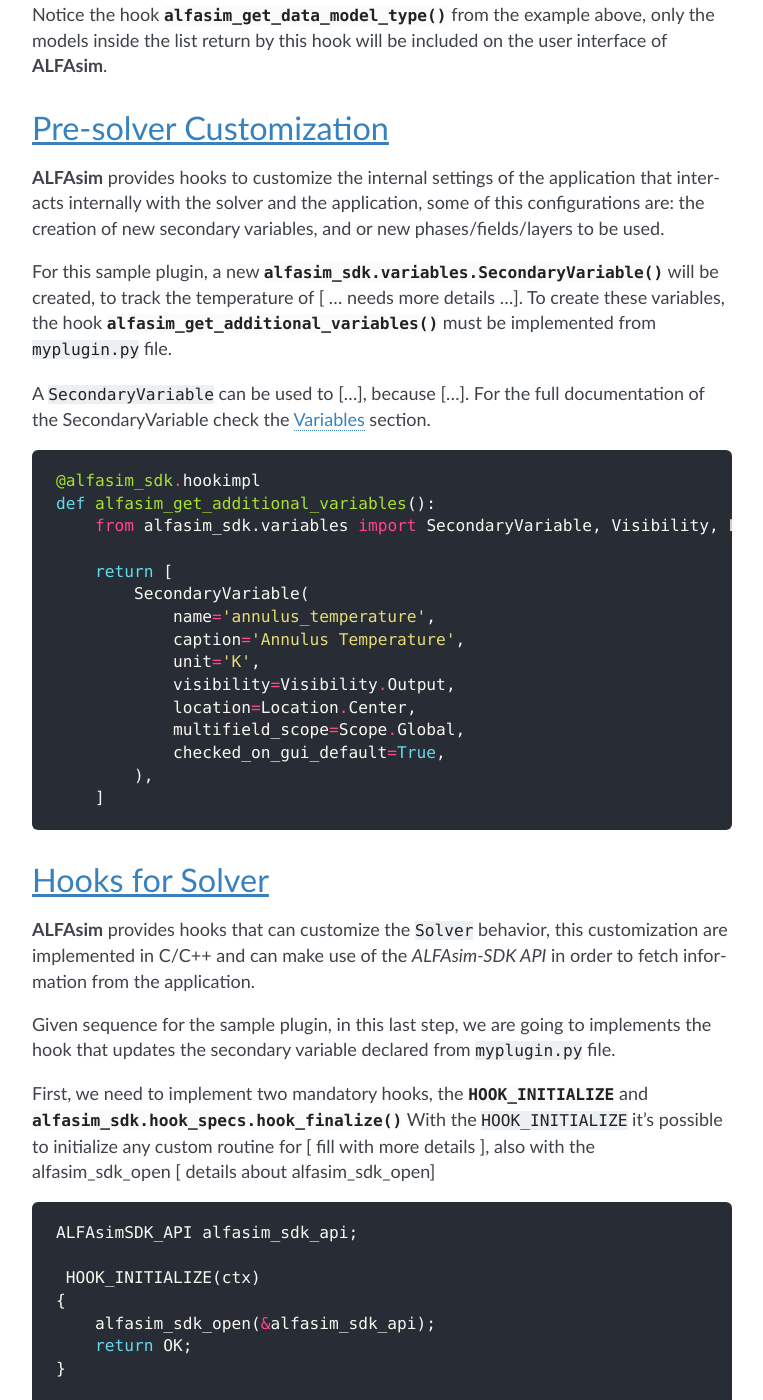
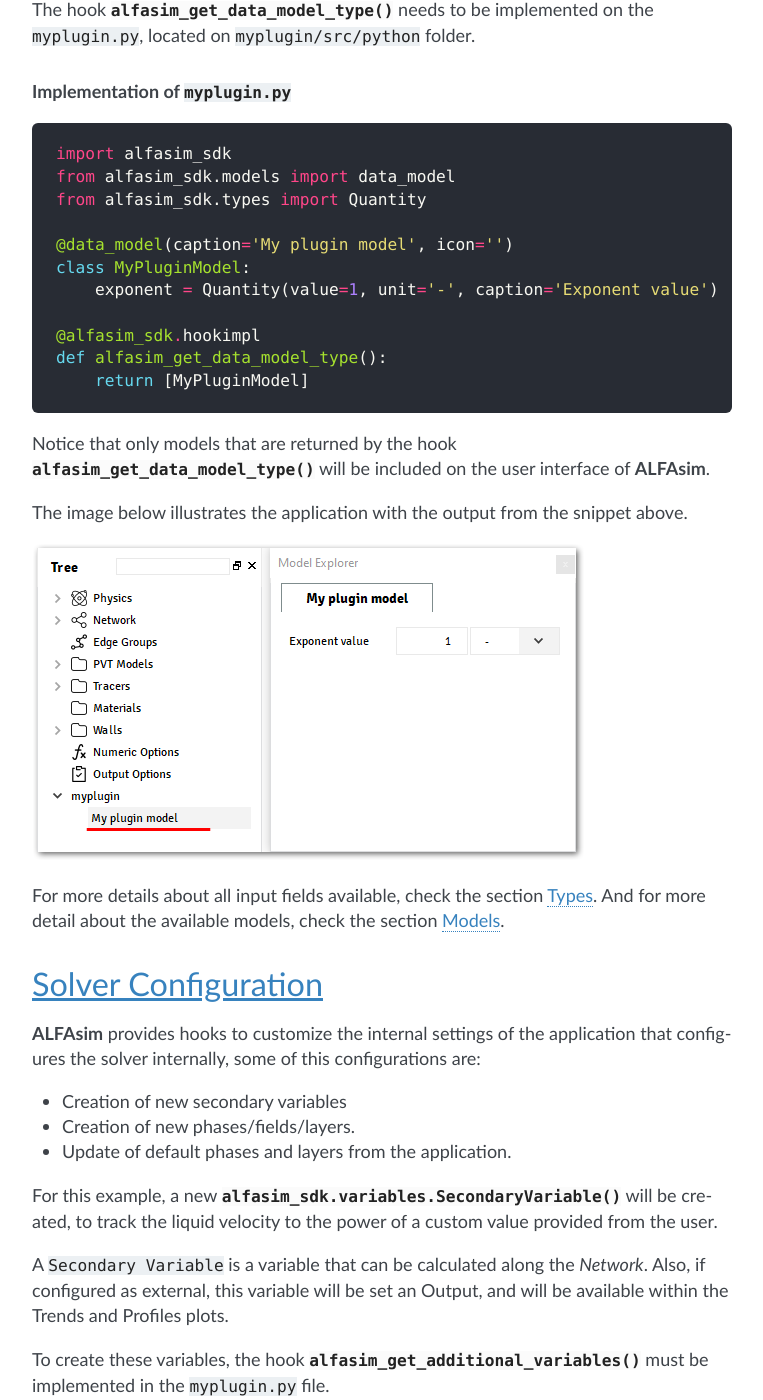
Before and after one commit to ESSS/alfasim-sdk, a Sphinx documentation site: the page built from docs/source/02_alfasim_sdk_by_example.rst, in a window 1280 px wide and 1400 px high, scrolled down 1706 px. Shown: the whole window, without its empty margins (368-1131 px from the left). Built offline with Sphinx 7.4.7, drawn with Linux system fonts in a browser that asks for light colours; some of the changed text lies outside the part shown.

Commit message:
Update plugin by example

```diff
--- a/docs/source/02_alfasim_sdk_by_example.rst
+++ b/docs/source/02_alfasim_sdk_by_example.rst
@@ -5,9 +5,34 @@
 =================
 
 
-In this section, we will continue to customize the template plugin create from the previous section,
-this plugin example will have a simple input on the user interface application and issues a custom variable on
-solver to be tracked during the simulation.
+In this section, we will continue to customize the template plugin created from the previous section,
+this plugin will calculate the liquid velocity to the power of a given exponent provided by the user from the user interface.
+
+The following equation describes the plugin:
+
+.. math::
+
+    var = U_{\text{liq}}^{n}
+
+.. rubric:: Where
+
+.. |a| replace:: :math:`U_{\text{liq}}`
+.. |b| replace:: :math:`n`
+.. |c| replace:: :math:`var`
+
+:|a|: Liquid Velocity
+:|b|: Input from the user interface
+:|c|: Plugin calculated value, that will be shown on the output.
+
+For this, we will need to:
+
+#. Create a simple input, on the user interface.
+#. Add an secondary variable, to keep track of the value.
+#. Retrieve the input data on the :py:func:`HOOK_INITIALIZE<alfasim_sdk.hook_specs.initialize>`.
+#. Save the input data on a plugin internal data.
+#. Get the liquid velocity from the solver, during run-time.
+#. Export the value into the created secondary variable.
+
 
 .. contents::
     :depth: 3
@@ -24,59 +49,80 @@
     :target: _static/alfasim_get_data_model_type_main.png
 
 
-|marker_1| illustrates the section where the models |container| or |model| will be placed.
+|marker_1| illustrates the section where the models |container| or |model| will be placed. |br|
 |marker_2| illustrates the section where the inputs fields will be placed.
 
-For more details about all input fields available, check the section :ref:`api-types-section`.
+For this example we will use a :func:`~alfasim_sdk.models.data_model` entry over the Tree,
+using a :func:`~alfasim_sdk.types.Quantity` field to get exponent value from the user.
 
-When implementing the hook |gui_hook| it's necessary to inform which ``model`` will be used, |container| or a |model|.
-For this plugin, we are going to use a simple model that only has one input field.
+The hook |gui_hook| needs to be implemented on the :file:`myplugin.py`, located on :file:`myplugin/src/python` folder.
 
-From :file:`myplugin.py` inside the :file:`myplugin/src/python` folder.
+.. rubric:: Implementation of :file:`myplugin.py`
 
 .. code-block:: python
 
+    import alfasim_sdk
     from alfasim_sdk.models import data_model
     from alfasim_sdk.types import Quantity
 
-    @data_model(icon='logo.png', caption='My plugin model')
+    @data_model(caption='My plugin model', icon='')
     class MyPluginModel:
-        quantity = Quantity(value=1, unit='m', caption='Quantity Caption')
-
+        exponent = Quantity(value=1, unit='-', caption='Exponent value')
 
     @alfasim_sdk.hookimpl
     def alfasim_get_data_model_type():
         return [MyPluginModel]
 
 
-Notice the hook |gui_hook| from the example above, only the models inside the list return by this hook will be included
-on the user interface of |alfasim|.
+Notice that only models that are returned by the hook :func:`~alfasim_sdk.hook_specs_gui.alfasim_get_data_model_type`
+will be included on the user interface of |alfasim|.
 
-.. _pre_solver_customization:
+The image below illustrates the application with the output from the snippet above.
 
-Pre-solver Customization
-------------------------
+.. image:: _static/plugin_example/user_interface_hook.png
 
-|alfasim| provides hooks to customize the internal settings of the application that interacts internally with the solver and the application,
-some of this configurations are: the creation of new secondary variables, and  or new phases/fields/layers to be used.
 
-For this sample plugin, a new |s_variable| will be created, to track the temperature of [ ... needs more details ...].
-To create these variables, the hook |s_variable_hook| must be implemented from :file:`myplugin.py` file.
+For more details about all input fields available, check the section :ref:`api-types-section`.
+And for more detail about the available models, check the section :ref:`api-models-section`.
 
-A ``SecondaryVariable`` can be used to [...], because [...].
-For the full documentation of the SecondaryVariable check the :ref:`api-variables-section` section.
+
+.. _solver_customization:
+
+Solver Configuration
+--------------------
+
+|alfasim| provides hooks to customize the internal settings of the application that configures the solver internally,
+some of this configurations are:
+
+- Creation of new secondary variables
+- Creation of new phases/fields/layers.
+- Update of default phases and layers from the application.
+
+For this example, a new |s_variable| will be created, to track the liquid velocity to the power of a custom value provided from the user.
+
+
+A ``Secondary Variable`` is a variable that can be calculated along the `Network`. Also, if configured as external, this
+variable will be set an Output, and will be available within the Trends and Profiles plots.
+
+To create these variables, the hook |s_variable_hook| must be implemented in the :file:`myplugin.py` file.
+
+.. rubric:: Implementation of :file:`myplugin.py`
 
 .. code-block:: python
 
     @alfasim_sdk.hookimpl
     def alfasim_get_additional_variables():
-        from alfasim_sdk.variables import SecondaryVariable, Visibility, Location, Scope
+        import alfasim_sdk
+        from alfasim_sdk.variables import SecondaryVariable
+        from alfasim_sdk.variables import Visibility
+        from alfasim_sdk.variables import Location
+        from alfasim_sdk.variables import Scope
 
         return [
             SecondaryVariable(
-                name='annulus_temperature',
-                caption='Annulus Temperature',
-                unit='K',
+                name='U_liq_n',
+                caption='Powered Liquid Velocity',
+                unit='-',
                 visibility=Visibility.Output,
                 location=Location.Center,
                 multifield_scope=Scope.Global,
@@ -85,26 +131,67 @@
         ]
 
 
+The image below illustrates the application with the output from the snippet above.
+
+.. image:: _static/plugin_example/secondary_variable_trend_output.png
+
+
+For more details about ``SecondaryVariable``, check the section :ref:`api-variables-section`.
+
 Hooks for Solver
 ----------------
 
 |alfasim| provides hooks that can customize the ``Solver`` behavior, this customization are implemented in C/C++ and can
-make use of the `ALFAsim-SDK API` in order to fetch information from the application.
+make use of the :ref:`ALFAsim-SDK API <sdk_api>` in order to fetch information from the application.
 
-Given sequence for the sample plugin, in this last step, we are going to implements the hook that updates the secondary variable
-declared from :file:`myplugin.py` file.
+At this point, we are going to implement the :ref:`solver_hooks` that updates the secondary variable declared from
+:file:`myplugin.py` file and retrieve the ``Liquid Velocity`` from the |alfasim|'s Solver.
 
-First, we need to implement two mandatory hooks, the :py:func:`HOOK_INITIALIZE <alfasim_sdk.hook_specs.initialize>` and :py:func:`alfasim_sdk.hook_specs.hook_finalize`
-With the ``HOOK_INITIALIZE`` it's possible to initialize any custom routine for [ fill with more details ], also
-with the alfasim_sdk_open [ details about alfasim_sdk_open]
+First, we need to implement two mandatory hooks, the :py:func:`HOOK_INITIALIZE <alfasim_sdk.hook_specs.initialize>` and
+the :py:func:`HOOK_FINALIZE <alfasim_sdk.hook_specs.finalize>`
+
+With them it's possible to initialize any custom data (to store any important information) for internal use. Also it's
+needed to load and unload the ALFAsim-SDK API, in which will allows the plugin to use the API in any implemented `hook`.
+
+.. rubric::  Implementation of :file:`myplugin.cpp`
+
 
 .. code-block:: cpp
 
     ALFAsimSDK_API alfasim_sdk_api;
 
-     HOOK_INITIALIZE(ctx)
+    HOOK_INITIALIZE(ctx)
     {
         alfasim_sdk_open(&alfasim_sdk_api);
+
+        int errcode = -1;
+        double n = 0.0;
+
+        errcode = alfasim_sdk_api.get_plugin_input_data_quantity(
+            ctx,
+            &n,
+            get_plugin_id(),
+            (const char*) "MyPluginModel.exponent");
+        if (errcode != 0) {
+            std::cout << "input_data_quantity error=" << errcode << "\n";
+            return errcode;
+        }
+
+        int n_threads = -1;
+
+        errcode = alfasim_sdk_api.get_number_of_threads(ctx, &n_threads);
+
+        for (int thread_id = 0; thread_id < n_threads; ++thread_id) {
+            auto* model = new MyPluginModel();
+            model->exponential = n;
+            errcode = alfasim_sdk_api.set_plugin_data(
+                ctx,
+                get_plugin_id(),
+                (void*) model,
+                thread_id
+            );
+        }
+
         return OK;
     }
 
@@ -114,7 +201,10 @@
         return OK;
     }
 
-In order to get [ details about the desired information ], you can get the information of [...]
+In order to get the ``Liquid Field Velocity`` it's necessary to retrieve the data from the simulation array trough
+the API :func:`get_simulation_array`, after that you update the created secondary variable inside the hook
+:func:`HOOK_UPDATE_PLUGINS_SECONDARY_VARIABLES <alfasim_sdk.hook_specs.update_plugins_secondary_variables>` as
+exemplified in the snippet below.
 
 .. code-block:: cpp
 
@@ -122,55 +212,73 @@
     {
         int errcode = -1;
 
-        // Workaround for ignoring update secondary variables
-        // for internal nodes
-        double* dummy_ptr = nullptr;
-        int n_control_volumes = -1;
+        // Get Liquid Field ID
+        int liquid_field_id = -1;
+        errcode = alfasim_sdk_api.get_field_id(
+            ctx,
+            &liquid_field_id,
+            "liquid"
+        )
+        if (errcode != 0) {
+            std::cout << "get_field_id error = " << errcode << "\n";
+            return errcode;
+        }
 
+        // Get Liquid Field Velocity
+        int n_faces = -1;
+        double* U_liq = nullptr;
         errcode = alfasim_sdk_api.get_simulation_array(
             ctx,
-            &dummy_ptr,
-            (char*) "rho",
+            &U_liq,
+            (char*) "U",
             VariableScope {
-                GridScope::CENTER, MultiFieldDescriptionScope::MIXTURE, TimestepScope::CURRENT },
-            0,
-            &n_control_volumes);
-        if (n_control_volumes == 1) {
+                GridScope::CENTER,
+                MultiFieldDescriptionScope::FIELD,
+                TimestepScope::CURRENT
+            },
+            liquid_field_id,
+            &n_faces);
+        if (errcode != 0) {
+            std::cout << "get_simulation_array error = " << errcode << "\n";
             return OK;
         }
 
+        // Get Exponent input data
+        double n = 0.0;
+        {
+            int thread_id = -1;
+            errcode = alfasim_sdk_api.get_thread_id(ctx, &thread_id);
+
+            MyPluginModel* model = nullptr;
+            errcode = alfasim_sdk_api.get_plugin_data(
+                ctx, (void**) (&model),
+                get_plugin_id(), thread_id
+            );
+            n = model->exponential;
+        }
+
+        // Get Plugin Secondary Variable
         int size = -1;
-        void* annulus_temperature_void_ptr = nullptr;
+        double* U_liq_n_ptr = nullptr;
         errcode = alfasim_sdk_api.get_plugin_variable(
             ctx,
-            &annulus_temperature_void_ptr,
-            "annulus_temperature",
-            0,
+            (void**) &U_liq_n_ptr,
+            "U_liq_n",
+            0, // Global Scope
             TimestepScope::CURRENT,
             &size);
         if (errcode != 0) {
-            throw std::runtime_error("Error on get_plugin_variable (annulus_temperature)");
+            std::cout << "get_plugin_variable error = " << errcode << "\n";
+            return errcode;
         }
-
-        auto annulus_temperature_double_ptr = static_cast<double*>(annulus_temperature_void_ptr);
-
-        int n_interfaces = -1;
-        double* T_wall_interfaces = nullptr;
+        // Calculating the 'U_liq' to power of 'n'
         for (int i = 0; i < size; ++i) {
-            errcode = alfasim_sdk_api.get_wall_interfaces_temperature(
-                ctx, &T_wall_interfaces, i, TimestepScope::CURRENT, &n_interfaces);
-            if (errcode != 0) {
-                throw std::runtime_error("Error on get_wall_interfaces_temperature");
-            }
-
-            if (n_interfaces > 2) {
-                annulus_temperature_double_ptr[i] = T_wall_interfaces[2];
-            } else if (n_interfaces > 1) {
-                annulus_temperature_double_ptr[i] = T_wall_interfaces[1];
-            } else {
-                annulus_temperature_double_ptr[i] = T_wall_interfaces[0];
-            }
+            U_liq_n_ptr[i] = std::pow(U_liq[i], n);
         };
 
         return OK;
     }
+
+
+The image below illustrates the output from the solver, when running the plugin created in this section with the given
+network.
--- a/docs/source/05_solver_hooks.rst
+++ b/docs/source/05_solver_hooks.rst
@@ -60,7 +62,7 @@
 -----------------------
 
 The `hooks` described in this section are related to plugin secondary variables that were registered in the python config
-file, as already explained in :ref:`pre_solver_customization` section. They are called `secondary variables` because they
+file, as already explained in :ref:`solver_customization` section. They are called `secondary variables` because they
 are not obtained from |alfasim|'s Solver, these ones are called primary variables and examples of those variables are `pressure`,
 `temperature`, `volume fractions` and `velocities`.
 
--- a/docs/source/99_1_solver_api_reference.rst
+++ b/docs/source/99_1_solver_api_reference.rst
@@ -29,6 +31,7 @@
 
 .. doxygenstruct:: VariableScope
     :members:
+
 
 Functions
 ---------
```
Also changed, not shown: other parts of docs/source/05_solver_hooks.rst (+2 -0 lines), other parts of docs/source/99_1_solver_api_reference.rst (+2 -0 lines), docs/source/_static/plugin_example/secondary_variable_trend_output.png (added), docs/source/_static/plugin_example/user_interface_hook.png (added), 3 other files.
